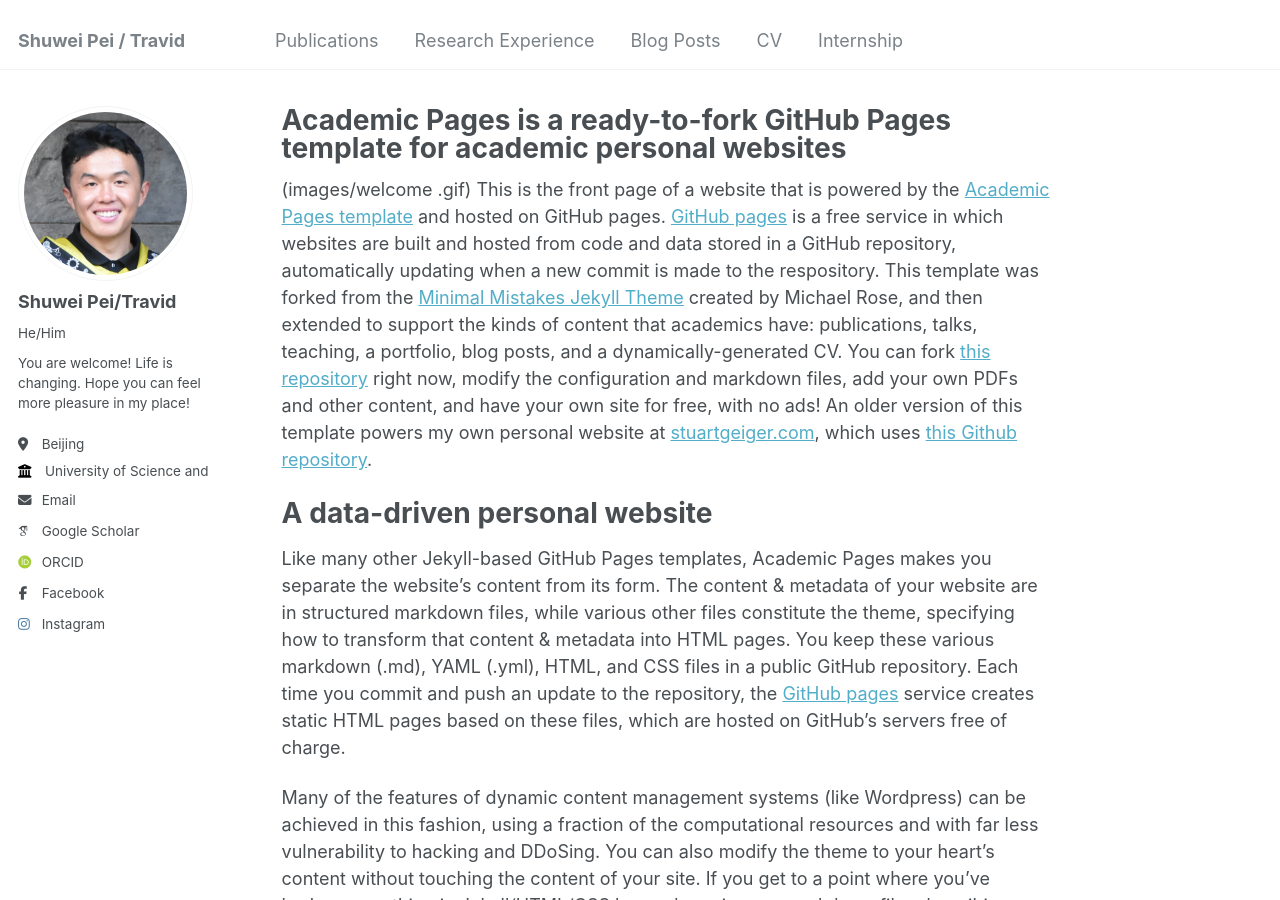
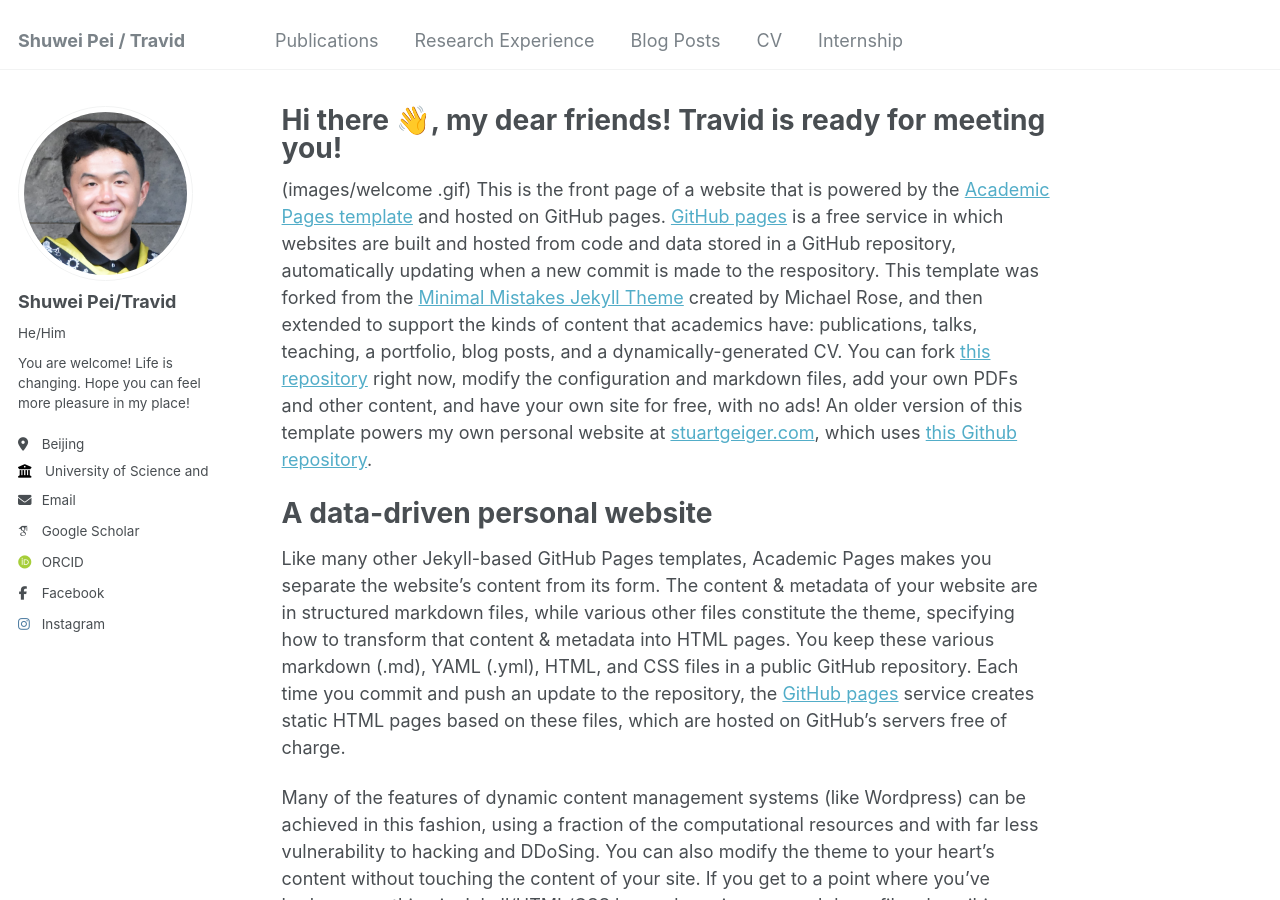
Before and after one commit to Travid-Pei/Travid-Pei.github.io, a Jekyll site: the page built from _pages/about.md, in a window 1280 px wide and 900 px high. Built offline with Jekyll 4.4.1, drawn with Linux system fonts in a browser that asks for light colours; some web fonts are replaced.

Commit message:
Update about.md

```diff
--- a/_pages/about.md
+++ b/_pages/about.md
@@ -1,6 +1,6 @@
 ---
 permalink: /
-title: "Academic Pages is a ready-to-fork GitHub Pages template for academic personal websites"
+title: "Hi there 👋, my dear friends! Travid is ready for meeting you! "
 author_profile: true
 redirect_from:
   - /about/
```
